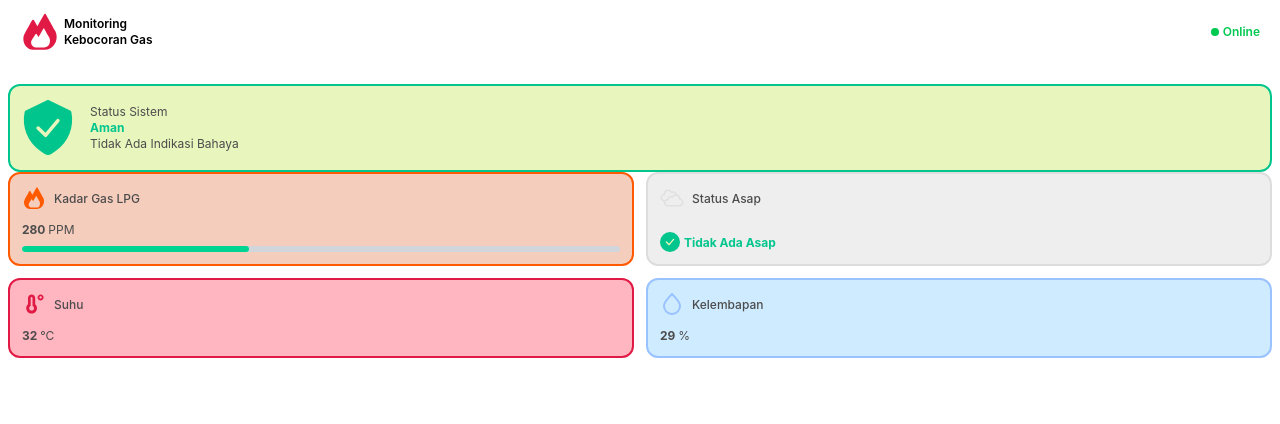
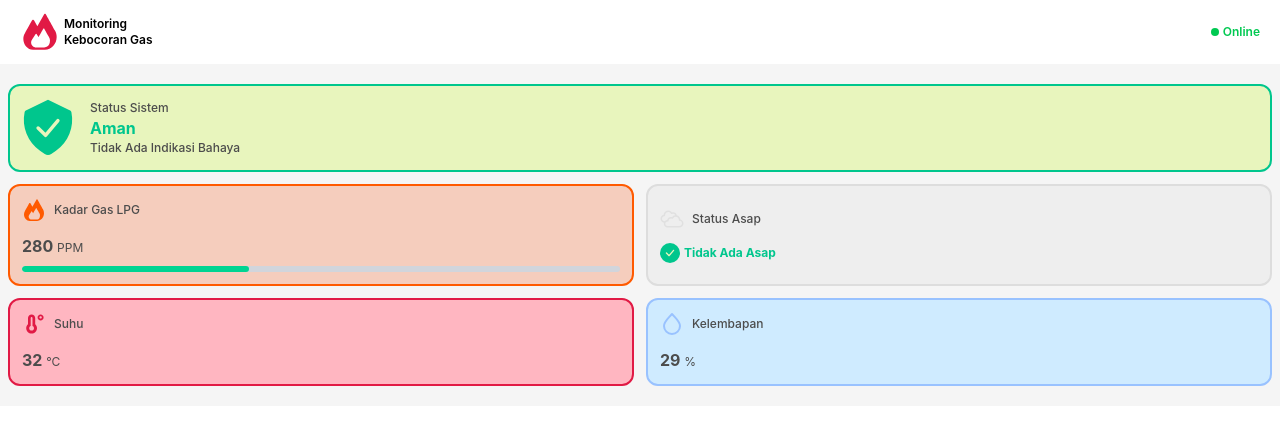
Before and after one commit to primatara42/lpg-leakage-iot, a Vue app in the folder frontend/: page / in a window 1280 px wide. Shown: the top 424 px of the page. Built offline with nearby package versions, Linux system fonts and the light colour scheme.

Commit message:
style(system-status): adjust text sizes

```diff
--- a/frontend/src/components/Main.vue
+++ b/frontend/src/components/Main.vue
@@ -1,7 +1,7 @@
 <template>
-  <section class="px-2 py-5 text-xs text-[#4C4C4C]">
+  <section class="bg-[#F5F5F5] px-2 py-5 text-xs text-[#4C4C4C] font-medium">
     <div
-      class="flex items-center px-1 py-2 gap-2 rounded-xl border-2 border-[#00C68D] bg-[#E8F5BD]"
+      class="flex items-center px-1 py-2 mb-3 gap-2 rounded-xl border-2 border-[#00C68D] bg-[#E8F5BD]"
     >
       <div>
         <img
@@ -14,7 +14,7 @@
       <div>
         <h2 class="">Status Sistem</h2>
 
-        <h2 class="font-bold text-[#00C68D]">Aman</h2>
+        <h2 class="font-bold text-[#00C68D] text-base">Aman</h2>
 
         <h2>Tidak Ada Indikasi Bahaya</h2>
       </div>
@@ -33,12 +33,14 @@
             alt="Ikon kadar gas LPG"
           />
 
-          <h2 class="font-medium leading-tight">Kadar Gas LPG</h2>
+          <h2>Kadar Gas LPG</h2>
         </div>
 
         <!-- Nilai dan progress bar -->
         <div class="flex flex-col gap-2">
-          <p class="font-bold">280 <span class="font-normal">PPM</span></p>
+          <p class="font-bold text-base">
+            280 <span class="font-normal text-xs">PPM</span>
+          </p>
 
           <div class="h-1.5 w-full overflow-hidden rounded-full bg-gray-300">
             <div class="h-full w-[38%] rounded-full bg-emerald-400"></div>
@@ -48,7 +50,7 @@
 
       <!-- Card Status Asap -->
       <div
-        class="flex min-w-0 flex-col justify-between gap-3 rounded-xl border-2 border-[#DDDDDD] bg-[#EEEEEE] p-3"
+        class="flex min-w-0 flex-col justify-center gap-3 rounded-xl border-2 border-[#DDDDDD] bg-[#EEEEEE] p-3"
       >
         <!-- Header -->
         <div class="flex min-w-0 items-center gap-2">
@@ -58,14 +60,14 @@
             alt="Ikon status asap"
           />
 
-          <h2 class="font-medium leading-tight">Status Asap</h2>
+          <h2>Status Asap</h2>
         </div>
 
         <!-- Status -->
         <div class="flex items-center gap-1">
           <img class="h-5 w-5 shrink-0" :src="smokeStatusIcon" alt="" />
 
-          <p class="font-bold leading-tight text-[#00C68D]">Tidak Ada Asap</p>
+          <p class="font-bold text-xs text-[#00C68D]">Tidak Ada Asap</p>
         </div>
       </div>
 
@@ -77,11 +79,13 @@
         <div class="flex min-w-0 items-center gap-2">
           <img class="h-6 w-6 shrink-0" :src="tempIcon" alt="Ikon suhu" />
 
-          <h2 class="font-medium leading-tight">Suhu</h2>
+          <h2>Suhu</h2>
         </div>
 
         <!-- Nilai suhu -->
-        <p class="font-bold">32 <span class="font-normal">°C</span></p>
+        <p class="font-bold text-base">
+          32 <span class="font-normal text-xs">°C</span>
+        </p>
       </div>
 
       <!-- Card Kelembapan -->
@@ -92,11 +96,13 @@
         <div class="flex min-w-0 items-center gap-2">
           <img class="h-6 w-6 shrink-0" :src="humidityIcon" alt="Ikon suhu" />
 
-          <h2 class="font-medium leading-tight">Kelembapan</h2>
+          <h2>Kelembapan</h2>
         </div>
 
         <!-- Nilai suhu -->
-        <p class="font-bold">29 <span class="font-normal">%</span></p>
+        <p class="font-bold text-base">
+          29 <span class="font-normal text-xs">%</span>
+        </p>
       </div>
     </div>
   </section>
```
